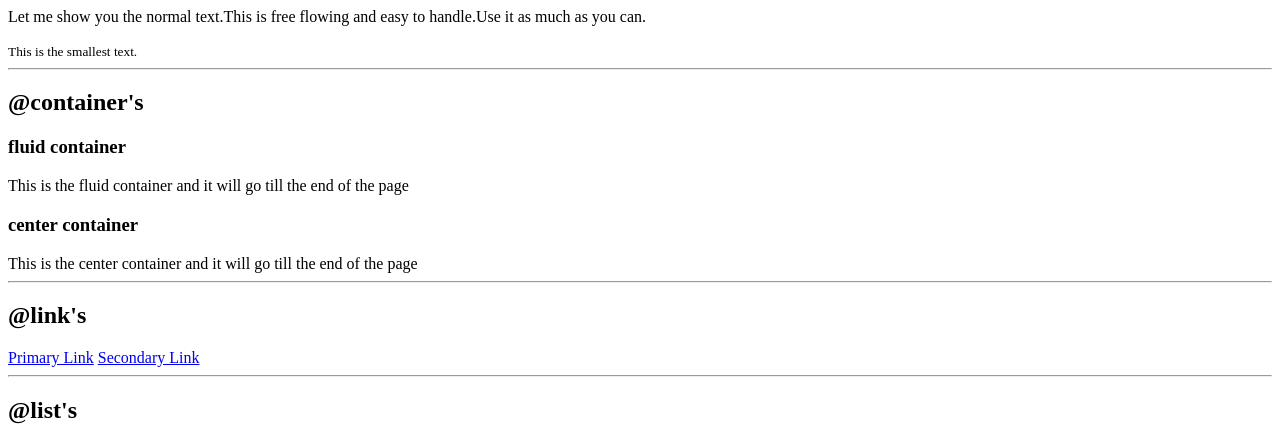
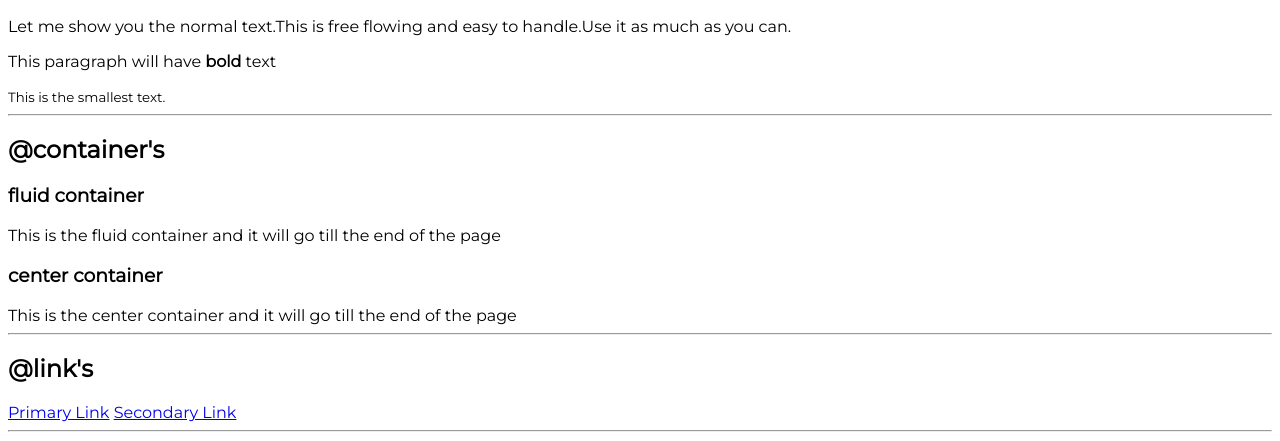
Before and after one commit to akankshadhabale/lessonNo3-HTMLCSS, a plain HTML site: page index.html in a window 1280 px wide. Shown: the part 282-723 px from the top of the page. Drawn offline with Linux system fonts and the light colour scheme.

Commit message:
added bold tag

```diff
--- a/index.html
+++ b/index.html
@@ -5,6 +5,7 @@
     <meta http-equiv="X-UA-Compatible" content="IE=edge">
     <meta name="viewport" content="width=device-width, initial-scale=1.0">
     <title>Akanksha's Component Library</title>
+    <link href="style.css" rel="stylesheet">
 </head>
 <body>
    <h1> Akanksha's  component library </h1>
@@ -14,8 +15,10 @@
     <h1>This is the biggest heading</h1>
     <h2>This is the second biggest heading</h2>
     <p>Let me show you the normal text.This is free flowing and easy to handle.Use it as much as you can.</p>
+    <p>This paragraph will have <strong>bold </strong>text</p>
     <small>This is the smallest text.</small>
     <hr>
+
 
 
     <h2>@container's</h2>
--- /dev/null
+++ b/style.css
@@ -0,0 +1,5 @@
+@import url('https://fonts.googleapis.com/css2?family=Montserrat&display=swap');
+
+body{
+    font-family: 'Montserrat', sans-serif;
+}
```
